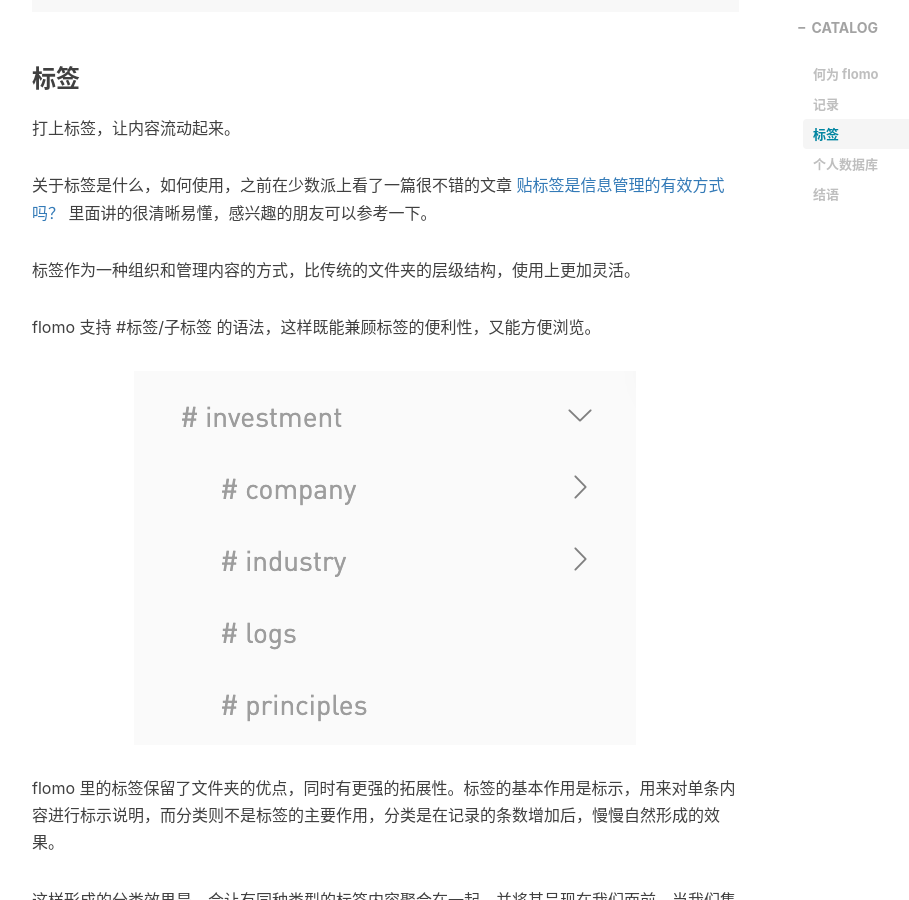
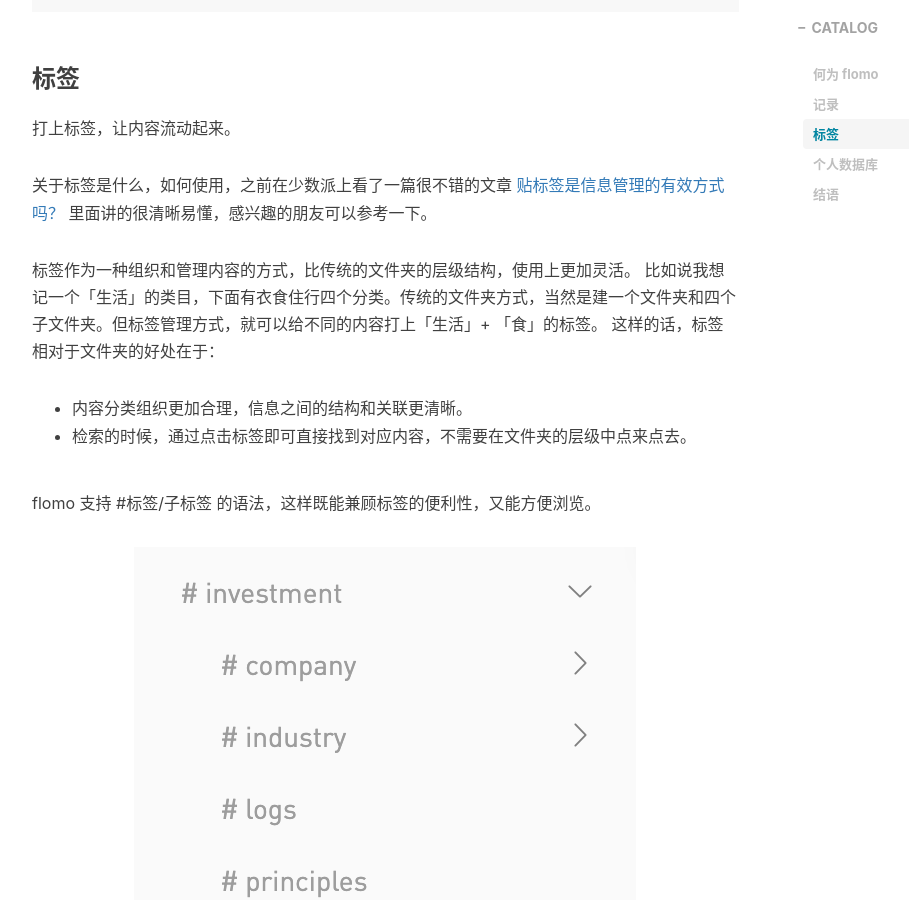
Before and after one commit to frangezone/frangezone, a Jekyll site: the page built from _posts/2022-01-13-my-flomo-experience.md, in a window 1280 px wide and 900 px high, scrolled down 3494 px. Shown: the whole window, without its empty margins (233-1142 px from the left). Built offline with Jekyll 4.4.1, drawn with Linux system fonts in a browser that asks for light colours; nearby versions of some CDN libraries; a script that is not in the unit is left out; comment, search, counter and statistics services are not loaded.

Commit message:
Update 2022-01-13-my-flomo-experience.md

```diff
--- a/_posts/2022-01-13-my-flomo-experience.md
+++ b/_posts/2022-01-13-my-flomo-experience.md
@@ -68,6 +68,10 @@ flomo 刚出现的时候，我瞬间就爱上了这款产品，很多之前细
 关于标签是什么，如何使用，之前在少数派上看了一篇很不错的文章 [贴标签是信息管理的有效方式吗？](https://sspai.com/post/65037) 里面讲的很清晰易懂，感兴趣的朋友可以参考一下。
 
 标签作为一种组织和管理内容的方式，比传统的文件夹的层级结构，使用上更加灵活。
+比如说我想记一个「生活」的类目，下面有衣食住行四个分类。传统的文件夹方式，当然是建一个文件夹和四个子文件夹。但标签管理方式，就可以给不同的内容打上「生活」+ 「食」的标签。
+这样的话，标签相对于文件夹的好处在于：
+- 内容分类组织更加合理，信息之间的结构和关联更清晰。
+- 检索的时候，通过点击标签即可直接找到对应内容，不需要在文件夹的层级中点来点去。
 
 flomo 支持 #标签/子标签 的语法，这样既能兼顾标签的便利性，又能方便浏览。
 
```
